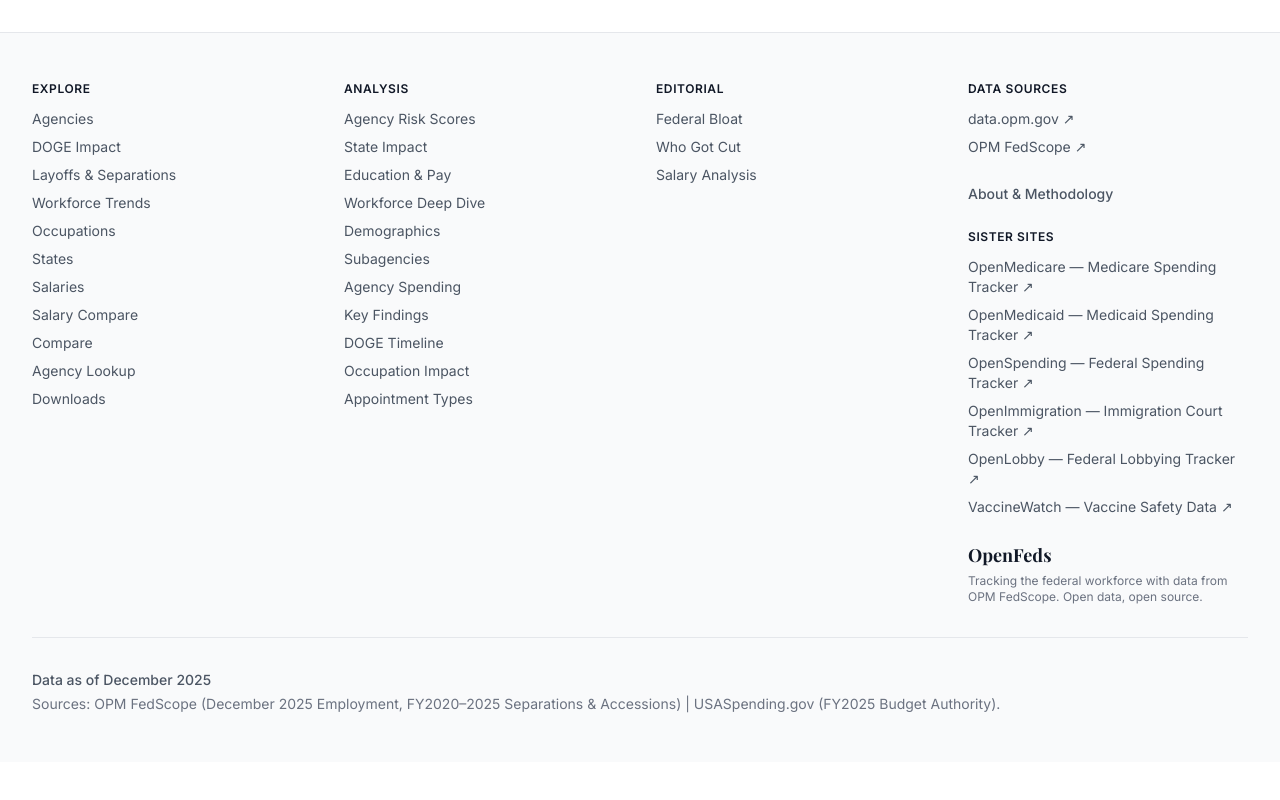
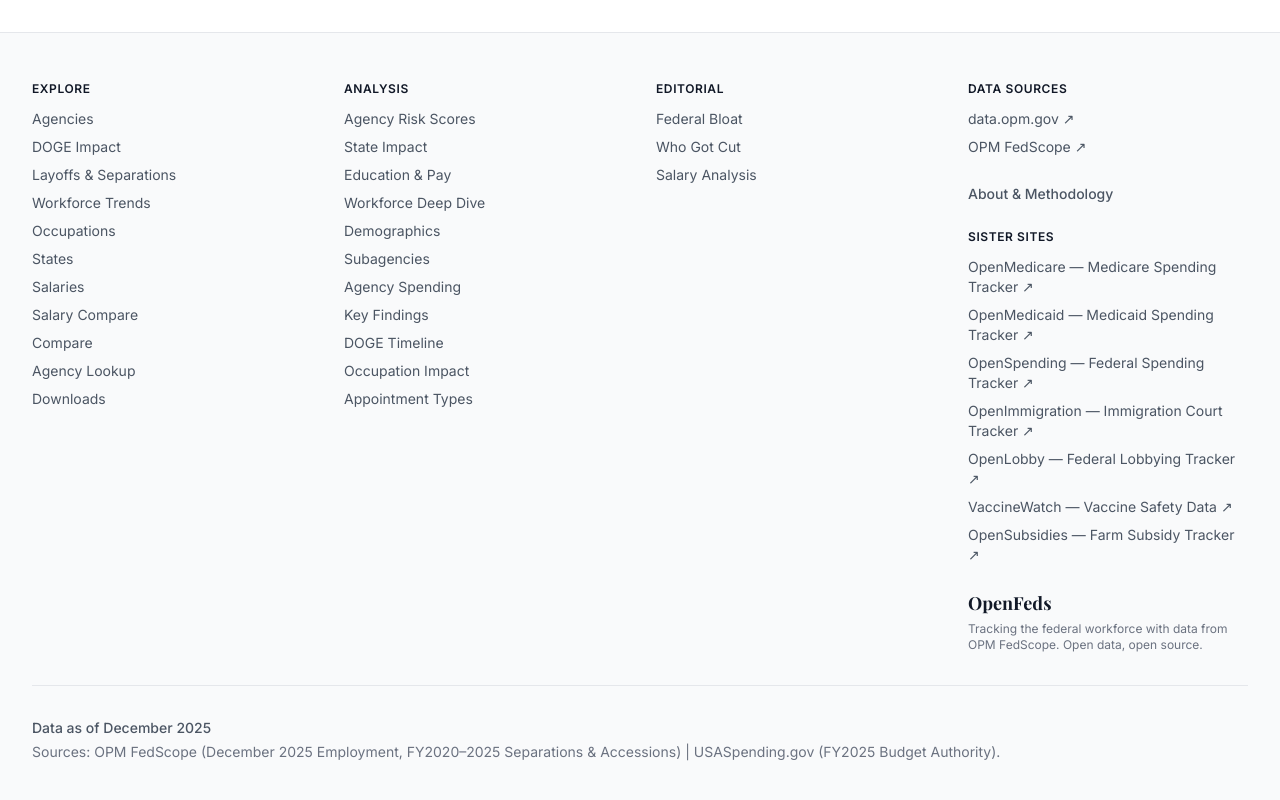
Before and after one commit to kianbob/fedtracker, a Next.js app: page / in a window 1280 px wide. Shown: the part 4325-5125 px from the top of the page. Before the commit the page ends 5087 px from the top, so only its background shows below. Built offline with nearby package versions, Linux system fonts and the light colour scheme; a web font is replaced by a local one.

Commit message:
Add OpenSubsidies to sister site links

```diff
--- a/src/components/Footer.tsx
+++ b/src/components/Footer.tsx
@@ -71,6 +71,7 @@
                 <a href="https://www.openimmigration.us" target="_blank" rel="noopener noreferrer" className="block text-gray-600 hover:text-accent">OpenImmigration — Immigration Court Tracker ↗</a>
                 <a href="https://www.openlobby.us" target="_blank" rel="noopener noreferrer" className="block text-gray-600 hover:text-accent">OpenLobby — Federal Lobbying Tracker ↗</a>
                 <a href="https://www.vaccinewatch.org" target="_blank" rel="noopener noreferrer" className="block text-gray-600 hover:text-accent">VaccineWatch — Vaccine Safety Data ↗</a>
+                <a href="https://www.opensubsidies.org" target="_blank" rel="noopener noreferrer" className="block text-gray-600 hover:text-accent">OpenSubsidies — Farm Subsidy Tracker ↗</a>
               </div>
             </div>
 
```
